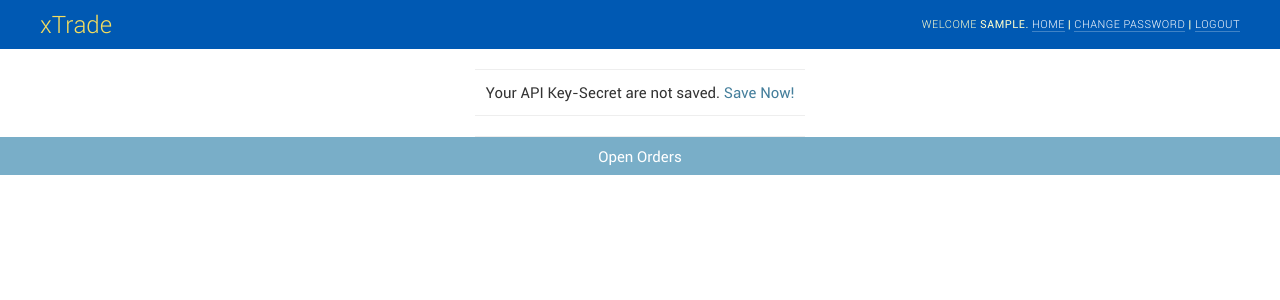
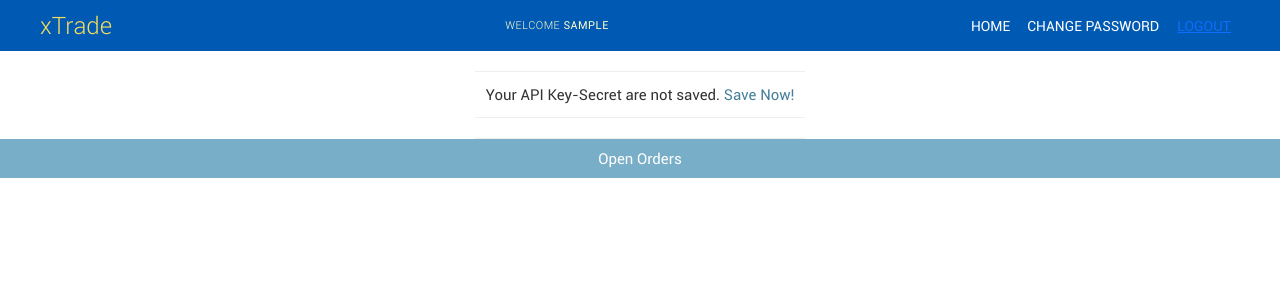
Before and after one commit to itzmestar/xtrade, a Django app: page /binance/home/ in a window 1280 px wide. Shown: the top 300 px of the page. Run offline with Django 3.2, Linux system fonts and the light colour scheme; the visitor is signed in with stand-in values (Sample User, id 1); data that the repository does not hold is empty.

Commit message:
logout issue fixed

```diff
--- a/binance/templates/base_site.html
+++ b/binance/templates/base_site.html
@@ -16,10 +16,15 @@
         <h1 id="site-name">xTrade</h1>
     </div>
     <div id="user-tools">
-        welcome <b>{{ user.username }}. </b>
-        <a href="/binance/home/">Home</a> <b>|</b>
-        <a href="{% url 'password_change' %}">Change password</a> <b>|</b>
-        <a href="{% url 'logout' %}">Logout</a>
+        welcome <b>{{ user.username }} </b>
+    </div>
+    <div class="btn-group">
+        <a class="btn btn-link btn-sm" href="/binance/home/">HOME</a>
+        <a class="btn btn-link btn-sm" href="{% url 'password_change' %}">CHANGE PASSWORD</a>
+        <form method="post" action="{% url 'logout' %}">
+            {% csrf_token %}
+            <button class="btn btn-link btn-sm" type="submit">LOGOUT</button>
+        </form>
     </div>
 </div>
 <!-- END Header -->
```
